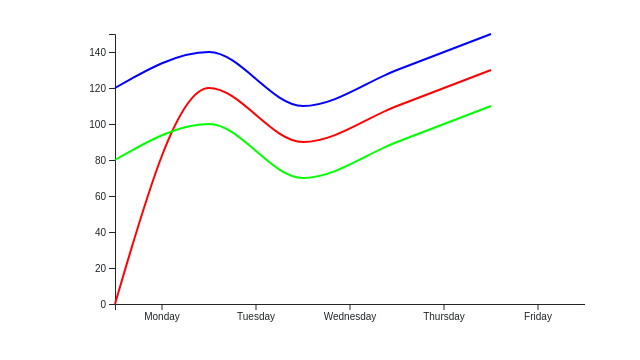
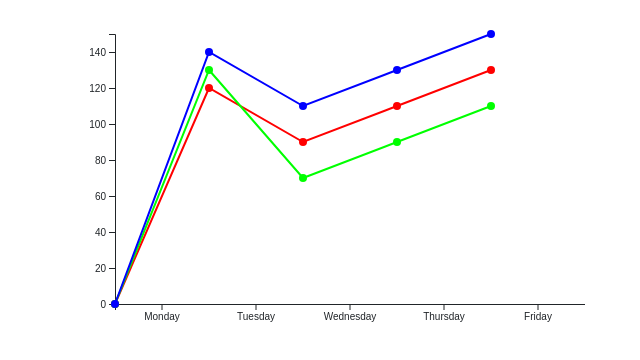
Before and after one commit to msgassama/d3-reports, a React (Create React App) app: page / in a window 1280 px wide. Shown: the top 360 px of the page, without its empty margins (377-1017 px from the left). Built offline with nearby package versions, Linux system fonts and the light colour scheme.

Commit message:
edit multi series line chart curve

```diff
--- a/src/components/MultiSeriesLineChart.js
+++ b/src/components/MultiSeriesLineChart.js
@@ -1,4 +1,4 @@
-import { curveMonotoneX, line, scaleBand, scaleLinear, scaleOrdinal } from 'd3';
+import { curveLinear, curveLinearClosed, curveMonotoneX, line, scaleBand, scaleLinear, scaleOrdinal } from 'd3';
 import React from 'react'
 import AxisLeft from './barcomponents/AxisLeft';
 import AxisBottom from './custom/AxisBottom';
@@ -24,7 +24,7 @@ const MultiSeriesLineChart = ({data=[]}) => {
     const lineGenerator = line()
     .x(({ label }) => xScale(label))
     .y(({ value }) => yScale(value))
-    .curve(curveMonotoneX);
+    .curve(curveLinear);
 
     // const scaleY = scaleLinear()
     // .domain([0, Math.max(...data.map(({ value }) => value))])
@@ -40,13 +40,31 @@ const MultiSeriesLineChart = ({data=[]}) => {
         <AxisBottom scales={{ x: xScale }} transform={`translate(0, ${height})`} />
         <AxisLeft scale={yScale} />
         {data.map(({ category, data }) => (
+        //   <path
+        //     key={category}
+        //     d={lineGenerator(data)}
+        //     fill="none"
+        //     stroke={colorScale(category)}
+        //     strokeWidth={2}
+        //   />
+        <g key={category}>
           <path
-            key={category}
             d={lineGenerator(data)}
             fill="none"
             stroke={colorScale(category)}
             strokeWidth={2}
           />
+          {data.map(({ label, value }) => (
+            <circle
+            key={`${category}-${label}`}
+            className={`data-point ${category}`}
+            cx={xScale(label)}
+            cy={yScale(value)}
+            r={4} // rayon du cercle
+            fill={colorScale(category)} // coul
+            />
+          ))}
+        </g>
         ))}
         </g>
     </svg>
--- a/src/data/Data.js
+++ b/src/data/Data.js
@@ -20,8 +20,8 @@ export const DATA_BY_CATEGORY = [
   {
     category: "Cleaning",
     data: [
-      { label: "Monday", value: 80 },
-      { label: "Tuesday", value: 100 },
+      { label: "Monday", value: 0 },
+      { label: "Tuesday", value: 130 },
       { label: "Wednesday", value: 70 },
       { label: "Thursday", value: 90 },
       { label: "Friday", value: 110 },
@@ -30,7 +30,7 @@ export const DATA_BY_CATEGORY = [
   {
     category: "Housekeeping",
     data: [
-      { label: "Monday", value: 120 },
+      { label: "Monday", value: 0 },
       { label: "Tuesday", value: 140 },
       { label: "Wednesday", value: 110 },
       { label: "Thursday", value: 130 },
```
